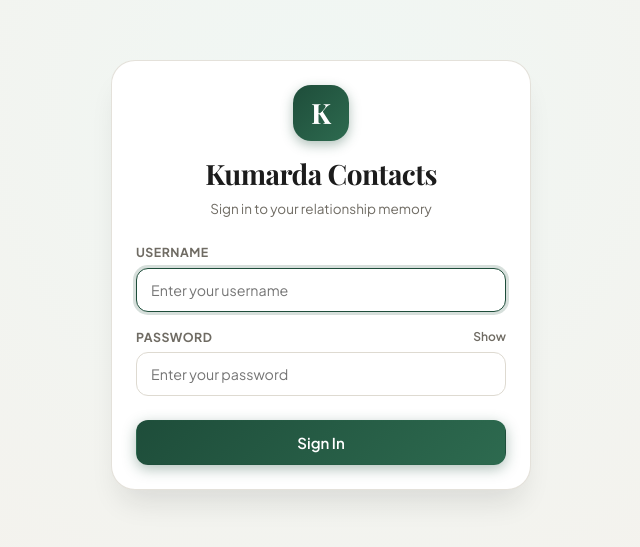
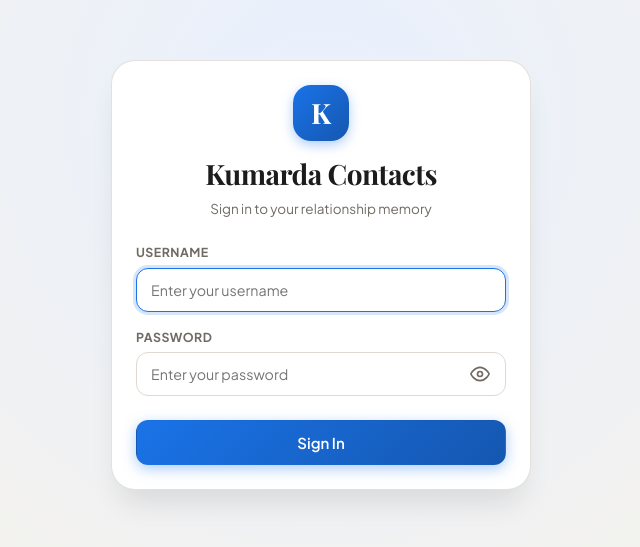
Before and after one commit to bhuvakrish08/kumar-frontend, a Next.js app: page / in a window 1280 px wide. Shown: the part 125-672 px from the top of the page, without its empty margins (319-959 px from the left). Built offline with nearby package versions, Linux system fonts and the light colour scheme; no server answers; a web font is replaced by a local one.

Commit message:
Initial commit of existing code

```diff
--- a/src/app/contacts/[id]/page.js
+++ b/src/app/contacts/[id]/page.js
@@ -100,7 +100,7 @@ export default function ContactDetailPage() {
                     <img
                       src={getImageUrl(c.photo_url)}
                       alt={name}
-                      style={{ width: 72, height: 72, borderRadius: '50%', objectFit: 'cover', border: '3px solid #1e4d3a', shadow: 'var(--shadow-md)' }}
+                      style={{ width: 72, height: 72, borderRadius: '50%', objectFit: 'cover', border: '3px solid #1a73e8', shadow: 'var(--shadow-md)' }}
                     />
                   </a>
                 ) : (
--- a/src/app/dashboard/page.js
+++ b/src/app/dashboard/page.js
@@ -162,7 +162,7 @@ export default function DashboardPage() {
                   <div>{c.company_name || <span className="subtle">No company</span>}</div>
                   <div className="desktop-only" style={{ fontSize: '0.875rem' }}>
                     {c.source_names ? (
-                      <span style={{ background: '#f0f7f4', color: '#1e4d3a', border: '1px solid #d8f3dc', padding: '3px 8px', borderRadius: '6px', fontWeight: 600, fontSize: '0.8rem' }}>
+                      <span style={{ background: '#e8f0fe', color: '#1a73e8', border: '1px solid #d2e3fc', padding: '3px 8px', borderRadius: '6px', fontWeight: 600, fontSize: '0.8rem' }}>
                         {c.source_names}
                       </span>
                     ) : (
--- a/src/app/globals.css
+++ b/src/app/globals.css
@@ -6,10 +6,10 @@
   --muted: #6f6b63;
   --line: #dedad1;
   --line-strong: #cbd5e1;
-  --accent: #1e4d3a;
-  --accent-hover: #153729;
-  --accent-light: #f0f7f4;
-  --accent-subtle: #d8f3dc;
+  --accent: #1a73e8;
+  --accent-hover: #1557b0;
+  --accent-light: #e8f0fe;
+  --accent-subtle: #d2e3fc;
   --success: #166534;
   --success-bg: #f0fdf4;
   --danger: #9d2b2b;
@@ -98,7 +98,7 @@ button, input, textarea, select {
 .brand-icon {
   width: 40px;
   height: 40px;
-  background: linear-gradient(135deg, #1e4d3a 0%, #2d6a4f 100%);
+  background: linear-gradient(135deg, #1a73e8 0%, #1557b0 100%);
   color: #ffffff;
   border-radius: var(--radius-md);
   display: flex;
@@ -107,7 +107,7 @@ button, input, textarea, select {
   font-family: var(--font-serif);
   font-weight: 700;
   font-size: 22px;
-  box-shadow: 0 4px 12px rgba(30, 77, 58, 0.35);
+  box-shadow: 0 4px 12px rgba(26, 115, 232, 0.35);
   flex-shrink: 0;
 }
 
@@ -201,15 +201,15 @@ button, input, textarea, select {
 }
 
 .btn.primary {
-  background: linear-gradient(135deg, #1e4d3a 0%, #2d6a4f 100%);
+  background: linear-gradient(135deg, #1a73e8 0%, #1557b0 100%);
   color: #ffffff;
   border-color: transparent;
-  box-shadow: 0 4px 14px rgba(30, 77, 58, 0.35);
+  box-shadow: 0 4px 14px rgba(26, 115, 232, 0.35);
 }
 
 .btn.primary:hover {
-  background: linear-gradient(135deg, #153729 0%, #1e4d3a 100%);
-  box-shadow: 0 6px 18px rgba(30, 77, 58, 0.45);
+  background: linear-gradient(135deg, #1557b0 0%, #1047a9 100%);
+  box-shadow: 0 6px 18px rgba(26, 115, 232, 0.45);
   color: #ffffff;
 }
 
@@ -280,7 +280,7 @@ button, input, textarea, select {
   right: -60px;
   width: 200px;
   height: 200px;
-  background: radial-gradient(circle, rgba(30, 77, 58, 0.08) 0%, rgba(255, 255, 255, 0) 70%);
+  background: radial-gradient(circle, rgba(26, 115, 232, 0.08) 0%, rgba(255, 255, 255, 0) 70%);
   border-radius: 50%;
   pointer-events: none;
 }
@@ -316,7 +316,7 @@ button, input, textarea, select {
   font-family: var(--font-serif);
   font-size: 19px;
   line-height: 1.7;
-  color: #1e4d3a;
+  color: #1a73e8;
   margin: 0;
   font-style: italic;
 }
@@ -362,7 +362,7 @@ button, input, textarea, select {
 .tag:hover {
   background: var(--accent-subtle);
   color: var(--accent-hover);
-  border-color: #b7e4c7;
+  border-color: #aecbfa;
   transform: translateY(-1px);
 }
 
@@ -370,7 +370,7 @@ button, input, textarea, select {
   background: var(--accent);
   color: #ffffff;
   border-color: var(--accent);
-  box-shadow: 0 2px 8px rgba(30, 77, 58, 0.3);
+  box-shadow: 0 2px 8px rgba(26, 115, 232, 0.3);
 }
 
 .section-title {
@@ -481,7 +481,7 @@ button, input, textarea, select {
 
 .field input:focus, .field textarea:focus, .field select:focus, .search input:focus {
   border-color: var(--accent);
-  box-shadow: 0 0 0 3px rgba(30, 77, 58, 0.18);
+  box-shadow: 0 0 0 3px rgba(26, 115, 232, 0.18);
 }
 
 .field textarea {
@@ -589,7 +589,7 @@ button, input, textarea, select {
   align-items: center;
   justify-content: center;
   padding: 16px;
-  background: radial-gradient(circle at 50% 30%, #f0f7f4 0%, #f4f2ed 70%);
+  background: radial-gradient(circle at 50% 30%, #e8f0fe 0%, #f4f2ed 70%);
 }
 
 .login {
--- a/src/app/page.js
+++ b/src/app/page.js
@@ -138,17 +138,32 @@ export default function LoginPage() {
 
           {/* Password */}
           <div className="field">
+            <label style={{ margin: 0 }}>
+              Password
+            </label>
 
-            <div
-              style={{
-                display: 'flex',
-                justifyContent: 'space-between',
-                alignItems: 'center',
-              }}
-            >
-              <label style={{ margin: 0 }}>
-                Password
-              </label>
+            <div style={{ position: 'relative', display: 'flex', alignItems: 'center' }}>
+              <input
+                type={
+                  showPassword
+                    ? 'text'
+                    : 'password'
+                }
+                name="password"
+                autoComplete="current-password"
+                value={password}
+                onChange={(e) => {
+                  setPassword(e.target.value);
+
+                  if (error) {
+                    setError('');
+                  }
+                }}
+                placeholder="Enter your password"
+                required
+                disabled={loading}
+                style={{ paddingRight: '44px' }}
+              />
 
               <button
                 type="button"
@@ -156,41 +171,38 @@ export default function LoginPage() {
                   setShowPassword((prev) => !prev)
                 }
                 disabled={loading}
+                title={showPassword ? 'Hide password' : 'Show password'}
+                aria-label={showPassword ? 'Hide password' : 'Show password'}
                 style={{
+                  position: 'absolute',
+                  right: '12px',
                   background: 'none',
                   border: 'none',
                   color: 'var(--muted)',
-                  fontSize: '0.8rem',
                   cursor: loading
                     ? 'not-allowed'
                     : 'pointer',
-                  fontWeight: 600,
+                  display: 'flex',
+                  alignItems: 'center',
+                  justifyContent: 'center',
+                  padding: '4px',
+                  borderRadius: '4px',
+                  transition: 'color 0.15s ease',
                 }}
               >
-                {showPassword ? 'Hide' : 'Show'}
+                {showPassword ? (
+                  <svg width="20" height="20" viewBox="0 0 24 24" fill="none" stroke="currentColor" strokeWidth="2" strokeLinecap="round" strokeLinejoin="round">
+                    <path d="M17.94 17.94A10.07 10.07 0 0 1 12 20c-7 0-11-8-11-8a18.45 18.45 0 0 1 5.06-5.94M9.9 4.24A9.12 9.12 0 0 1 12 4c7 0 11 8 11 8a18.5 18.5 0 0 1-2.16 3.19m-6.72-1.07a3 3 0 1 1-4.24-4.24" />
+                    <line x1="1" y1="1" x2="23" y2="23" />
+                  </svg>
+                ) : (
+                  <svg width="20" height="20" viewBox="0 0 24 24" fill="none" stroke="currentColor" strokeWidth="2" strokeLinecap="round" strokeLinejoin="round">
+                    <path d="M1 12s4-8 11-8 11 8 11 8-4 8-11 8-11-8-11-8z" />
+                    <circle cx="12" cy="12" r="3" />
+                  </svg>
+                )}
               </button>
             </div>
-
-            <input
-              type={
-                showPassword
-                  ? 'text'
-                  : 'password'
-              }
-              name="password"
-              autoComplete="current-password"
-              value={password}
-              onChange={(e) => {
-                setPassword(e.target.value);
-
-                if (error) {
-                  setError('');
-                }
-              }}
-              placeholder="Enter your password"
-              required
-              disabled={loading}
-            />
           </div>
 
           {/* Login Button */}
--- a/src/components/ChangeCredentialsModal.js
+++ b/src/components/ChangeCredentialsModal.js
@@ -183,7 +183,7 @@ export default function ChangeCredentialsModal({ isOpen, onClose }) {
                 borderRadius: '8px',
                 padding: '9px 20px',
                 fontWeight: 600,
-                backgroundColor: '#1e4d3a',
+                backgroundColor: '#1a73e8',
                 color: '#ffffff',
                 border: 'none',
                 cursor: 'pointer'
```
Also changed, not shown: src/components/ContactForm.js (+4 -4 lines), 1 other file (tests, documents, lock files or other folders).
